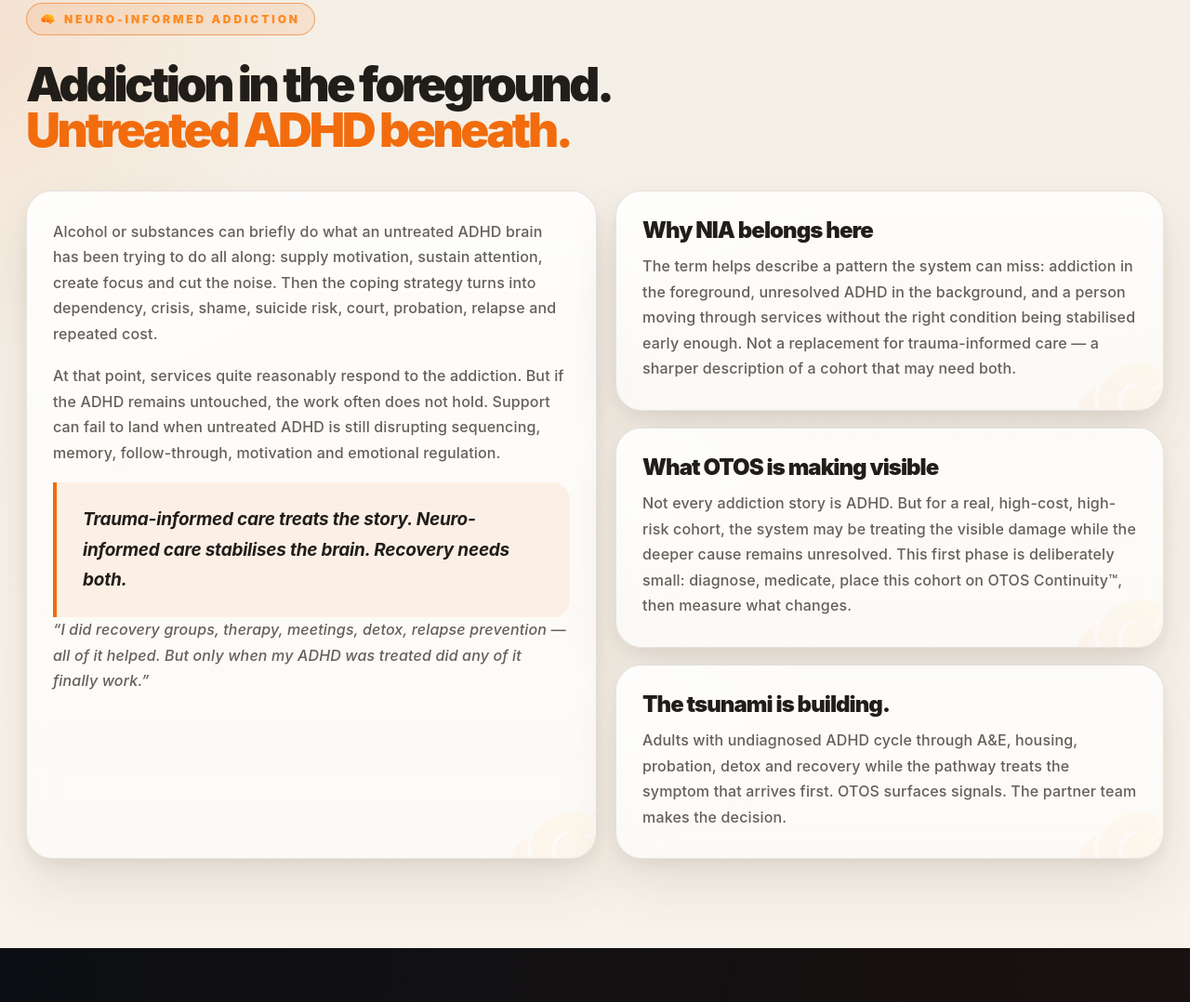
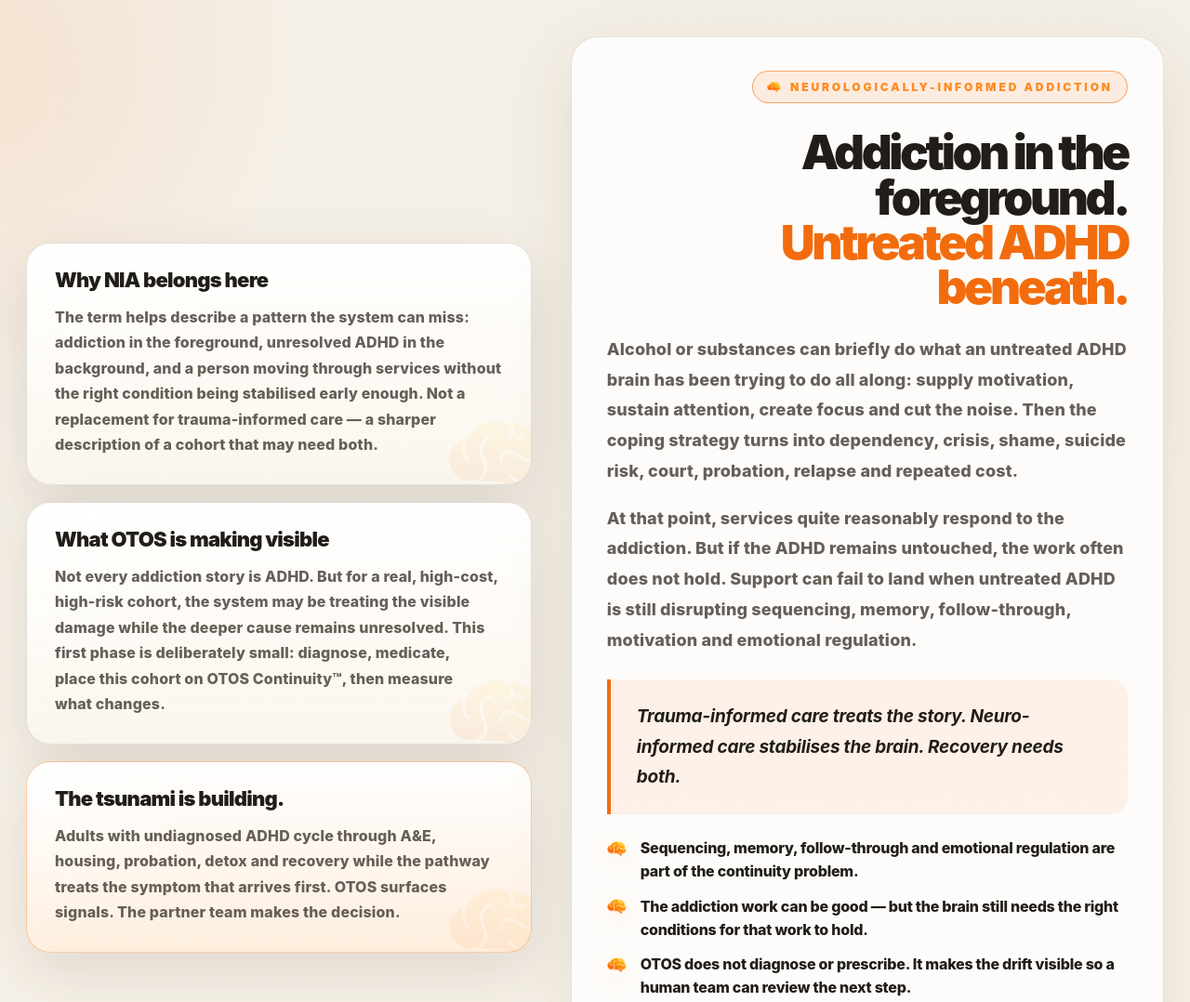
Before and after one commit to otoslifeproject-cell/partner-minisite, a website: page NHS-MINI-SITE/index.html in a window 1280 px wide. Shown: the part 3887-4965 px from the top of the page at 93% size. Drawn offline with Linux system fonts and the light colour scheme.

Commit message:
Update index.html

```diff
--- a/NHS-MINI-SITE/index.html
+++ b/NHS-MINI-SITE/index.html
@@ -107,6 +107,23 @@
     .dark-banner::after{background:linear-gradient(90deg,rgba(8,10,15,.90),rgba(8,10,15,.18))}
     .dark-banner img{opacity:.76}
     .nia-grid{display:grid;grid-template-columns:minmax(0,1.02fr) minmax(0,.98fr);gap:20px;margin-top:34px}
+    .nia-grid.nia-refined{grid-template-columns:minmax(320px,.92fr) minmax(0,1.08fr);gap:42px;align-items:center;margin-top:36px}
+    .nia-refined .nia-feature-stack{display:grid;gap:18px}
+    .nia-refined .nia-feature-card{padding:28px 30px;border-radius:26px;border:1px solid rgba(60,40,24,.13);background:linear-gradient(180deg,rgba(255,255,255,.96),rgba(251,247,238,.88));box-shadow:0 24px 66px rgba(64,42,22,.13);position:relative;overflow:hidden;min-height:178px}
+    .nia-refined .nia-feature-card::after{content:'';position:absolute;right:-20px;bottom:-26px;width:110px;height:110px;background:url('images/brain.png') center/contain no-repeat;opacity:.07}
+    .nia-refined .nia-feature-card h3{font-size:22px;line-height:1.08;margin-bottom:14px;color:var(--paper-ink);letter-spacing:-.035em;position:relative;z-index:1}
+    .nia-refined .nia-feature-card p{font-size:16px;line-height:1.72;margin:0;color:var(--paper-muted);font-weight:760;position:relative;z-index:1}
+    .nia-refined .nia-feature-card.highlight-card{border-color:rgba(242,108,13,.34);background:linear-gradient(180deg,rgba(255,255,255,.96),rgba(255,237,219,.86))}
+    .nia-refined .nia-copy-panel{padding:36px 38px;border-radius:30px;border:1px solid rgba(60,40,24,.13);background:rgba(255,255,255,.78);box-shadow:0 24px 70px rgba(64,42,22,.10);position:relative;overflow:hidden}
+    .nia-refined .nia-copy-panel::after{content:'';position:absolute;right:-34px;bottom:-42px;width:170px;height:170px;background:url('images/brain.png') center/contain no-repeat;opacity:.045}
+    .nia-refined .nia-copy-panel .section-head{text-align:right;margin-bottom:28px;position:relative;z-index:1}
+    .nia-refined .nia-copy-panel .section-head .kicker{justify-content:flex-end}
+    .nia-refined .nia-copy-panel h2{max-width:760px;margin-left:auto}
+    .nia-refined .nia-copy-panel p{font-size:18px;line-height:1.82;color:var(--paper-muted);font-weight:760;position:relative;z-index:1}
+    .nia-refined .nia-copy-panel .callout{margin:26px 0 18px;position:relative;z-index:1}
+    .nia-refined .brain-bullets{list-style:none;display:grid;gap:13px;margin:24px 0 0;padding:0;position:relative;z-index:1}
+    .nia-refined .brain-bullets li{display:grid;grid-template-columns:24px 1fr;gap:12px;align-items:start;color:var(--paper-ink);font-size:16px;line-height:1.55;font-weight:850}
+    .nia-refined .brain-bullets li::before{content:'';width:21px;height:21px;background:url('images/brain.png') center/contain no-repeat;margin-top:2px;filter:drop-shadow(0 7px 14px rgba(242,108,13,.16))}
     .highlight-card{border-color:rgba(242,108,13,.28);background:rgba(242,108,13,.08)}
     .what-grid{display:grid;grid-template-columns:repeat(2,minmax(0,1fr));gap:20px;margin-top:34px}
     .step-grid{display:grid;grid-template-columns:repeat(4,minmax(0,1fr));gap:18px;margin-top:34px}
@@ -302,21 +319,35 @@
 
   <section class="paper-section">
     <div class="container">
-      <div class="section-head">
-        <span class="kicker">Neuro-Informed Addiction</span>
-        <h2>Addiction in the foreground.<br><span class="accent">Untreated ADHD beneath.</span></h2>
-      </div>
-      <div class="nia-grid">
-        <div class="card light-card story-card">
+      <div class="nia-grid nia-refined">
+        <div class="nia-feature-stack">
+          <article class="card light-card nia-feature-card">
+            <h3>Why NIA belongs here</h3>
+            <p>The term helps describe a pattern the system can miss: addiction in the foreground, unresolved ADHD in the background, and a person moving through services without the right condition being stabilised early enough. Not a replacement for trauma-informed care — a sharper description of a cohort that may need both.</p>
+          </article>
+          <article class="card light-card nia-feature-card">
+            <h3>What OTOS is making visible</h3>
+            <p>Not every addiction story is ADHD. But for a real, high-cost, high-risk cohort, the system may be treating the visible damage while the deeper cause remains unresolved. This first phase is deliberately small: diagnose, medicate, place this cohort on OTOS Continuity™, then measure what changes.</p>
+          </article>
+          <article class="card light-card nia-feature-card highlight-card">
+            <h3>The tsunami is building.</h3>
+            <p>Adults with undiagnosed ADHD cycle through A&amp;E, housing, probation, detox and recovery while the pathway treats the symptom that arrives first. OTOS surfaces signals. The partner team makes the decision.</p>
+          </article>
+        </div>
+        <div class="nia-copy-panel">
+          <div class="section-head">
+            <span class="kicker">Neurologically-informed addiction</span>
+            <h2>Addiction in the foreground.<br><span class="accent">Untreated ADHD beneath.</span></h2>
+          </div>
           <p>Alcohol or substances can briefly do what an untreated ADHD brain has been trying to do all along: supply motivation, sustain attention, create focus and cut the noise. Then the coping strategy turns into dependency, crisis, shame, suicide risk, court, probation, relapse and repeated cost.</p>
           <p>At that point, services quite reasonably respond to the addiction. But if the ADHD remains untouched, the work often does not hold. Support can fail to land when untreated ADHD is still disrupting sequencing, memory, follow-through, motivation and emotional regulation.</p>
           <div class="callout">Trauma-informed care treats the story. Neuro-informed care stabilises the brain. Recovery needs both.</div>
+          <ul class="brain-bullets">
+            <li>Sequencing, memory, follow-through and emotional regulation are part of the continuity problem.</li>
+            <li>The addiction work can be good — but the brain still needs the right conditions for that work to hold.</li>
+            <li>OTOS does not diagnose or prescribe. It makes the drift visible so a human team can review the next step.</li>
+          </ul>
           <p><em>“I did recovery groups, therapy, meetings, detox, relapse prevention — all of it helped. But only when my ADHD was treated did any of it finally work.”</em></p>
-        </div>
-        <div class="cards" style="grid-template-columns:1fr;">
-          <article class="card light-card"><h3>Why NIA belongs here</h3><p>The term helps describe a pattern the system can miss: addiction in the foreground, unresolved ADHD in the background, and a person moving through services without the right condition being stabilised early enough. Not a replacement for trauma-informed care — a sharper description of a cohort that may need both.</p></article>
-          <article class="card light-card"><h3>What OTOS is making visible</h3><p>Not every addiction story is ADHD. But for a real, high-cost, high-risk cohort, the system may be treating the visible damage while the deeper cause remains unresolved. This first phase is deliberately small: diagnose, medicate, place this cohort on OTOS Continuity™, then measure what changes.</p></article>
-          <article class="card light-card highlight-card"><h3>The tsunami is building.</h3><p>Adults with undiagnosed ADHD cycle through A&amp;E, housing, probation, detox and recovery while the pathway treats the symptom that arrives first. OTOS surfaces signals. The partner team makes the decision.</p></article>
         </div>
       </div>
     </div>
```
